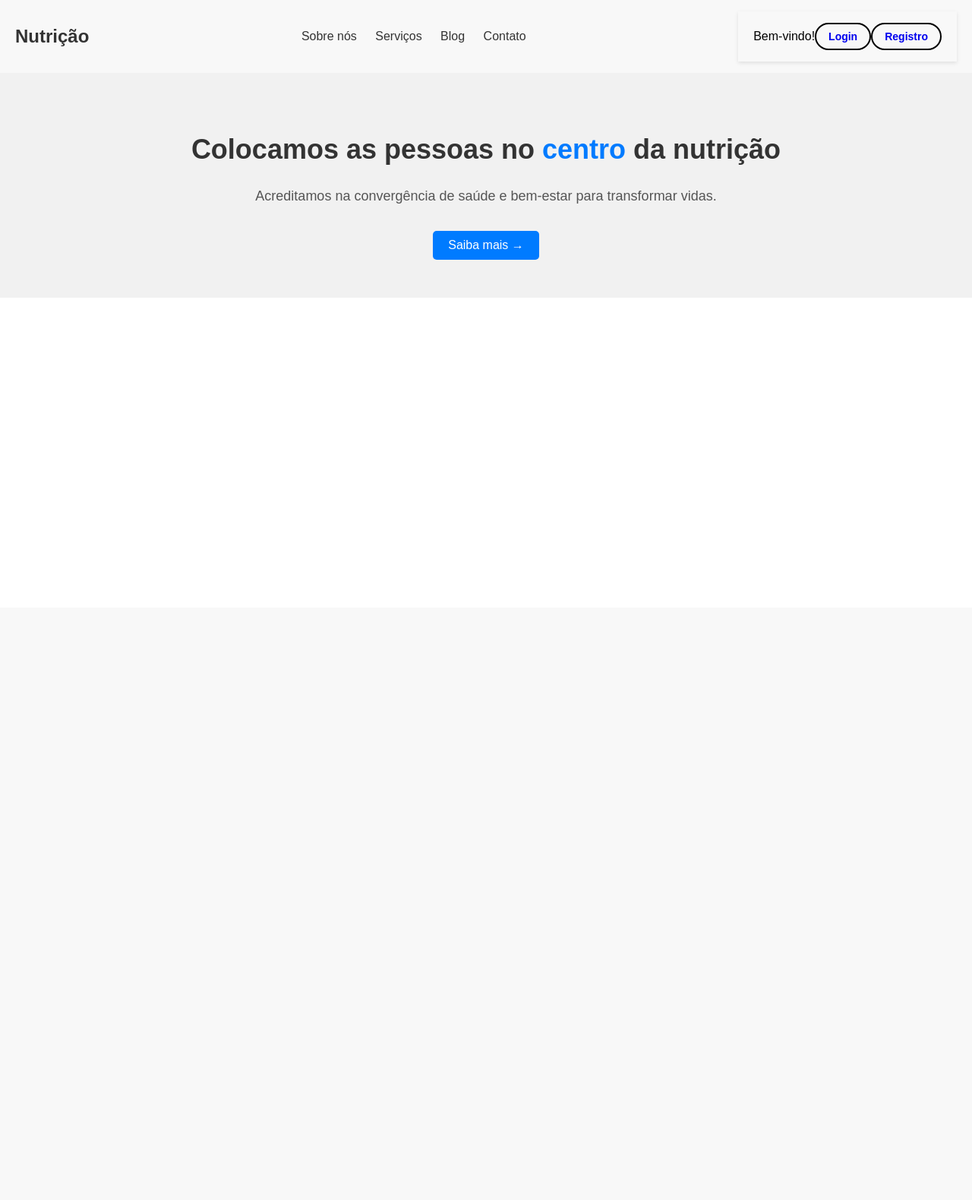
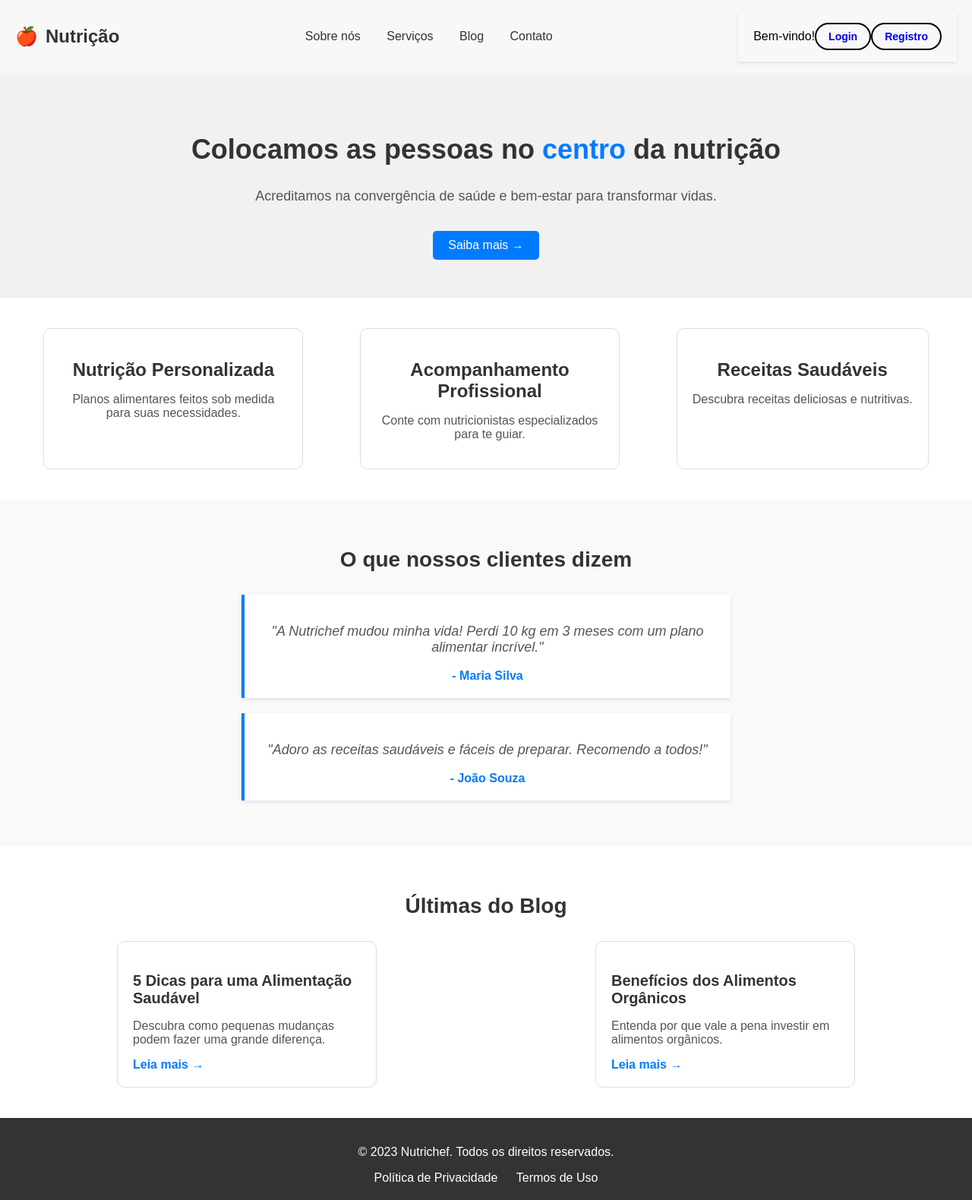
Before and after one commit to IsMoreiraKt/PAP, a PHP site: page / in a window 1280 px wide. Shown: the whole page at 76% size. Before the commit the page ends 342 px from the top, so only its background shows below. Run offline with PHP 8.4, Linux system fonts and the light colour scheme.

Commit message:
conteúdo no index
falta deixar bonito

```diff
--- a/css/general.css
+++ b/css/general.css
@@ -52,3 +52,31 @@ body {
     background-color: #000;
     color: #fff;
   }
+
+  /* CSS do DeepSeek */
+  /* Melhorias no Header */
+.logo {
+  font-size: 24px;
+  font-weight: bold;
+  color: #333;
+  display: flex;
+  align-items: center;
+}
+
+.logo::before {
+  content: "🍎"; /* Ícone de maçã (ou outro ícone relacionado a nutrição) */
+  margin-right: 10px;
+}
+
+.menu a {
+  margin: 0 15px;
+  text-decoration: none;
+  color: #333;
+  font-size: 16px;
+  transition: color 0.3s, transform 0.3s;
+}
+
+.menu a:hover {
+  color: #007bff;
+  transform: translateY(-2px);
+}
--- a/css/index.css
+++ b/css/index.css
@@ -35,3 +35,172 @@
 .hero .cta-link:hover {
   background-color: #0056b3;
 }
+
+/* CSS do DeepSeek */
+/* Seção de Destaques */
+.features {
+  display: flex;
+  justify-content: space-around;
+  padding: 40px 20px;
+  background-color: #fff;
+}
+
+.feature {
+  text-align: center;
+  max-width: 300px;
+  padding: 20px;
+  border: 1px solid #ddd;
+  border-radius: 10px;
+  transition: transform 0.3s, box-shadow 0.3s;
+}
+
+.feature:hover {
+  transform: translateY(-10px);
+  box-shadow: 0 10px 20px rgba(0, 0, 0, 0.1);
+}
+
+.feature h2 {
+  font-size: 24px;
+  color: #333;
+  margin-bottom: 10px;
+}
+
+.feature p {
+  font-size: 16px;
+  color: #555;
+}
+
+/* Seção de Depoimentos */
+.testimonials {
+  text-align: center;
+  padding: 40px 20px;
+  background-color: #f9f9f9;
+}
+
+.testimonials h2 {
+  font-size: 28px;
+  color: #333;
+  margin-bottom: 30px;
+}
+
+.testimonial {
+  max-width: 600px;
+  margin: 0 auto 20px;
+  padding: 20px;
+  border-left: 4px solid #007bff;
+  background-color: #fff;
+  box-shadow: 0 2px 5px rgba(0, 0, 0, 0.1);
+}
+
+.testimonial p {
+  font-size: 18px;
+  color: #555;
+  font-style: italic;
+}
+
+.testimonial span {
+  display: block;
+  margin-top: 10px;
+  font-size: 16px;
+  color: #007bff;
+  font-weight: bold;
+}
+
+/* Seção de Blog */
+.blog-preview {
+  padding: 40px 20px;
+  background-color: #fff;
+}
+
+.blog-preview h2 {
+  font-size: 28px;
+  color: #333;
+  text-align: center;
+  margin-bottom: 30px;
+}
+
+.blog-posts {
+  display: flex;
+  justify-content: space-around;
+  gap: 20px;
+}
+
+.post {
+  max-width: 300px;
+  padding: 20px;
+  border: 1px solid #ddd;
+  border-radius: 10px;
+  transition: transform 0.3s, box-shadow 0.3s;
+}
+
+.post:hover {
+  transform: translateY(-10px);
+  box-shadow: 0 10px 20px rgba(0, 0, 0, 0.1);
+}
+
+.post h3 {
+  font-size: 20px;
+  color: #333;
+  margin-bottom: 10px;
+}
+
+.post p {
+  font-size: 16px;
+  color: #555;
+  margin-bottom: 15px;
+}
+
+.post a {
+  color: #007bff;
+  text-decoration: none;
+  font-weight: bold;
+}
+
+.post a:hover {
+  text-decoration: underline;
+}
+
+/* Footer */
+.footer {
+  background-color: #333;
+  color: #fff;
+  padding: 20px;
+  text-align: center;
+}
+
+.footer-content {
+  max-width: 1200px;
+  margin: 0 auto;
+}
+
+.footer-links a {
+  color: #fff;
+  text-decoration: none;
+  margin: 0 10px;
+  transition: color 0.3s;
+}
+
+.footer-links a:hover {
+  color: #007bff;
+}
+
+/* Responsividade */
+@media (max-width: 768px) {
+  .navbar, .auth-buttons {
+    flex-direction: column;
+    align-items: flex-start;
+  }
+
+  .menu {
+    margin-top: 10px;
+  }
+
+  .features, .blog-posts {
+    flex-direction: column;
+    align-items: center;
+  }
+
+  .feature, .post {
+    margin-bottom: 20px;
+  }
+}
--- a/index.php
+++ b/index.php
@@ -35,13 +35,70 @@ $username = isset($_SESSION['username']) ? $_SESSION['username'] : null;
       <?php endif; ?>
     </div>
   </header>
+
   <main>
     <section class="hero">
       <h1>Colocamos as pessoas no <span class="highlight">centro</span> da nutrição</h1>
       <p>Acreditamos na convergência de saúde e bem-estar para transformar vidas.</p>
       <a href="#learn-more" class="cta-link">Saiba mais →</a>
     </section>
+
+    <!-- Seção de Destaques -->
+    <section class="features">
+      <div class="feature">
+        <h2>Nutrição Personalizada</h2>
+        <p>Planos alimentares feitos sob medida para suas necessidades.</p>
+      </div>
+      <div class="feature">
+        <h2>Acompanhamento Profissional</h2>
+        <p>Conte com nutricionistas especializados para te guiar.</p>
+      </div>
+      <div class="feature">
+        <h2>Receitas Saudáveis</h2>
+        <p>Descubra receitas deliciosas e nutritivas.</p>
+      </div>
+    </section>
+
+    <!-- Seção de Depoimentos -->
+    <section class="testimonials">
+      <h2>O que nossos clientes dizem</h2>
+      <div class="testimonial">
+        <p>"A Nutrichef mudou minha vida! Perdi 10 kg em 3 meses com um plano alimentar incrível."</p>
+        <span>- Maria Silva</span>
+      </div>
+      <div class="testimonial">
+        <p>"Adoro as receitas saudáveis e fáceis de preparar. Recomendo a todos!"</p>
+        <span>- João Souza</span>
+      </div>
+    </section>
+
+    <!-- Seção de Blog -->
+    <section class="blog-preview">
+      <h2>Últimas do Blog</h2>
+      <div class="blog-posts">
+        <div class="post">
+          <h3>5 Dicas para uma Alimentação Saudável</h3>
+          <p>Descubra como pequenas mudanças podem fazer uma grande diferença.</p>
+          <a href="html/blog.html#post1">Leia mais →</a>
+        </div>
+        <div class="post">
+          <h3>Benefícios dos Alimentos Orgânicos</h3>
+          <p>Entenda por que vale a pena investir em alimentos orgânicos.</p>
+          <a href="html/blog.html#post2">Leia mais →</a>
+        </div>
+      </div>
+    </section>
   </main>
+
+  <!-- Footer -->
+  <footer class="footer">
+    <div class="footer-content">
+      <p>&copy; 2023 Nutrichef. Todos os direitos reservados.</p>
+      <nav class="footer-links">
+        <a href="html/privacy.html">Política de Privacidade</a>
+        <a href="html/terms.html">Termos de Uso</a>
+      </nav>
+    </div>
+  </footer>
 </body>
-
 </html>
```
